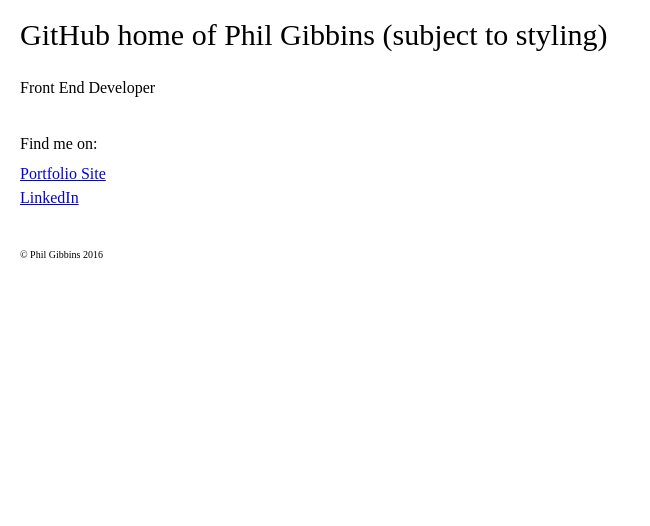
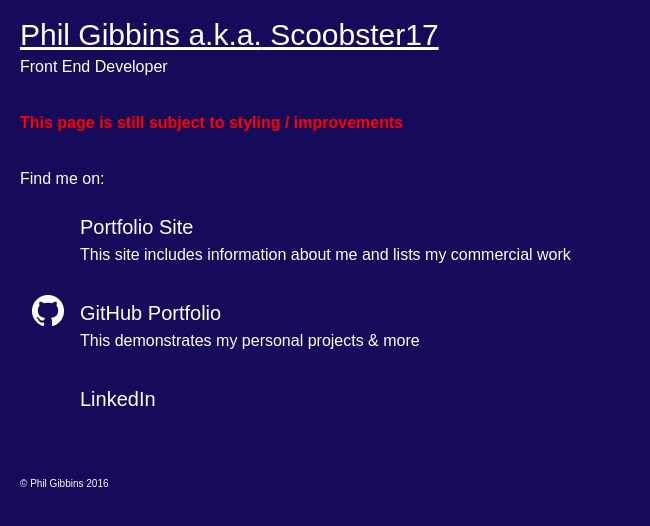
Before and after one commit to scoobster17/scoobster17.github.io, a website: page index.html in a window 1280 px wide. Shown: the whole page, without its empty margins (0-650 px from the left). Drawn offline with Linux system fonts and the light colour scheme.

Commit message:
Added styling, vars and mixins

```diff
--- a/css/_common.scss
+++ b/css/_common.scss
@@ -1,4 +1,7 @@
 html {
+	background: $primaryBgColour;
+	color: $primaryFontColour;
+	font-family: Arial, sans-serif;
 	font-size: 62.5%;
 }
 main {
@@ -6,11 +9,12 @@
 }
 h1 {
 	@include font-size(3);
-	margin:0 0 1em;
+	margin:0 0 .3em;
+	text-decoration: underline;
 }
 h2 {
 	@include font-size(2);
-	margin:0 0 1em;
+	margin:0 0 .5em;
 }
 p {
 	@include font-size(1.6);
@@ -26,3 +30,32 @@
 	@include font-size(1.6);
 	padding:.25em 0;
 }
+a {
+	color: inherit;
+	&:hover,
+	&:focus,
+	&:active {
+		text-decoration:none;
+	}
+}
+strong {
+	font-weight:bold;
+}
+
+.links-multiline {
+	li {
+		padding:10px;
+	}
+	a {
+		text-decoration: none;
+		@include states {
+			color: #BED1FF;
+		}
+	}
+}
+.links-icons {
+	a {
+		display:block;
+		padding:10px 50px;
+	}
+}
--- /dev/null
+++ b/css/_home.scss
@@ -0,0 +1,5 @@
+.github {
+	a {
+		background: url('../img/GitHub-Mark-Light-32px.png') no-repeat 2px 2px;
+	}
+}
--- a/css/_mixins.scss
+++ b/css/_mixins.scss
@@ -1,5 +1,15 @@
+// define a font-size in rem, em and pixels
 @mixin font-size ($size) {
 	font-size: #{$size * 10}px;
 	font-size: #{$size}em;
 	font-size: #{$size}rem;
 }
+
+// add all three hover states to a link; hover, focus, active
+@mixin states {
+	&:hover,
+	&:focus,
+	&:active {
+		@content;
+	}
+}
--- a/css/_vars.scss
+++ b/css/_vars.scss
@@ -0,0 +1,2 @@
+$primaryBgColour:		#150B5A; // TODO: confirm colour
+$primaryFontColour:		#fff;
--- a/css/main.scss
+++ b/css/main.scss
@@ -7,3 +7,5 @@
 @import '_common';
 @import '_header';
 @import '_footer';
+
+@import '_home';
--- a/index.html
+++ b/index.html
@@ -1,20 +1,41 @@
 <!DOCTYPE html>
 <html>
 <head>
-	<title>GitHub home of Phil Gibbins</title>
+	<title>Phil Gibbins; Front End Developer a.k.a. Scoobster17</title>
 	<link rel="stylesheet" type="text/css" href="css/main.css">
 </head>
 <body>
 	<div class="container">
 		<header>
-			<h1>GitHub home of Phil Gibbins (subject to styling)</h1>
+			<h1>Phil Gibbins <abbr title="also known as">a.k.a.</abbr> Scoobster17</h1>
 			<p>Front End Developer</p>
 		</header>
 		<main>
+			<!-- to be removed -->
+			<p style="color:red; margin-bottom:40px;">
+				<strong>This page is still subject to styling / improvements</strong>
+			</p>
+			<!-- end to be removed -->
+
 			<p>Find me on:</p>
-			<ul>
-				<li><a href="http://www.philgibbins.com">Portfolio Site</a></li>
-				<li><a href="http://uk.linkedin.com/pub/phil-gibbins/66/675/914">LinkedIn</a></li>
+			<ul class="links-multiline links-icons">
+				<li>
+					<a href="http://www.philgibbins.com">
+						<h2>Portfolio Site</h2>
+						<p>This site includes information about me and lists my commercial work</p>
+					</a>
+				</li>
+				<li class="github">
+					<a href="https://github.com/scoobster17">
+						<h2>GitHub Portfolio</h2>
+						<p>This demonstrates my personal projects &amp; more</p>
+					</a>
+				</li>
+				<li class="linkedin">
+					<a href="http://uk.linkedin.com/pub/phil-gibbins/66/675/914">
+						<h2>LinkedIn</h2>
+					</a>
+				</li>
 			</ul>
 		</main>
 		<footer>
```
Also changed, not shown: css/main.css, img/GitHub-Mark-Light-32px.png (added).
